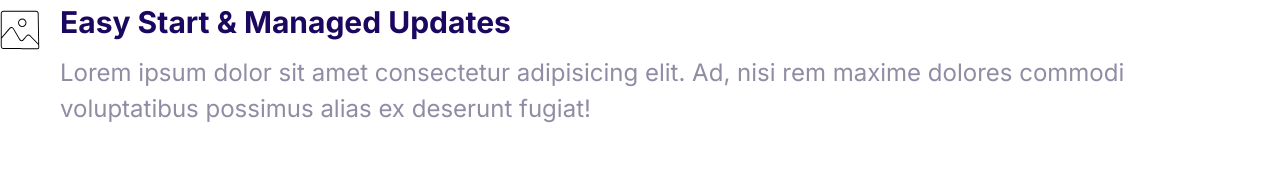
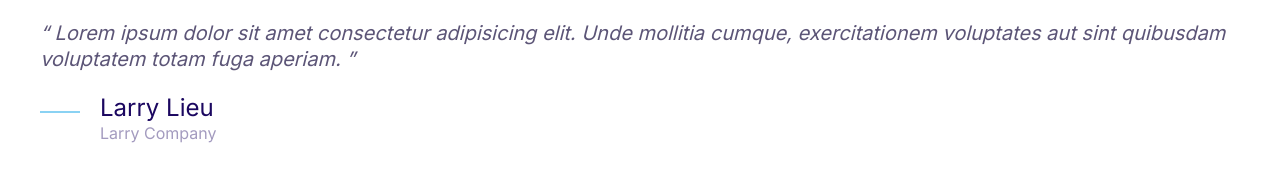
Before and after one commit to LarryLieu/Moshify-Clone, a plain HTML site: page index.html in a window 1280 px wide. Drawn offline with Linux system fonts and the light colour scheme.

Commit message:
Design quotes (combine with media)

```diff
--- a/css/styles.css
+++ b/css/styles.css
@@ -1,6 +1,7 @@
 :root {
   --color-accent: #ff3400;
   --color-body: #918ca4;
+  --color-body-darker: #5c5577;
   --color-border: #ccc;
   --color-headings: #1b0760;
   --color-primary: #2584ff;
@@ -372,3 +373,50 @@ a {
 .media__image {
   margin-top: 1rem;
 }
+
+/* Quotes */
+.quote {
+  font-size: 3rem;
+  font-style: italic;
+  color: var(--color-body-darker);
+  line-height: 1.3;
+}
+
+.quote__text::before {
+  content: open-quote;
+}
+
+.quote__text::after {
+  content: close-quote;
+}
+
+.quote__author {
+  font-size: 3rem;
+  font-weight: 500;
+  font-style: normal;
+  margin-bottom: 0;
+}
+
+.quote__organization {
+  color: var(--color-headings);
+  opacity: 0.4;
+  font-size: 2rem;
+  font-style: normal;
+}
+
+.quote__line {
+  position: relative;
+  bottom: 10px;
+}
+
+@media screen and (min-width: 1024px) {
+  .quote {
+    font-size: 2rem;
+  }
+  .quote__author {
+    font-size: 2.4rem;
+  }
+  .quote__organization {
+    font-size: 1.6rem;
+  }
+}
--- a/index.html
+++ b/index.html
@@ -15,19 +15,25 @@
     <link rel="stylesheet" href="css/styles.css" />
   </head>
   <body>
+    <blockquote class="quote">
+      <p class="quote__text">
+        Lorem ipsum dolor sit amet consectetur adipisicing elit. Unde mollitia
+        cumque, exercitationem voluptates aut sint quibusdam voluptatem totam
+        fuga aperiam.
+      </p>
+      <footer>
         <div class="media">
           <div class="media__image">
-        <svg class="icon icon--primary">
-          <use xlink:href="images/sprite.svg#snap"></use>
+            <svg class="icon icon--primary quote__line">
+              <use xlink:href="images/sprite.svg#line"></use>
             </svg>
           </div>
           <div class="media__body">
-        <h3 class="media__title">Easy Start & Managed Updates</h3>
-        <p>
-          Lorem ipsum dolor sit amet consectetur adipisicing elit. Ad, nisi rem
-          maxime dolores commodi voluptatibus possimus alias ex deserunt fugiat!
-        </p>
+            <h3 class="media__title quote__author">Larry Lieu</h3>
+            <p class="quote__organization">Larry Company</p>
           </div>
         </div>
+      </footer>
+    </blockquote>
   </body>
 </html>
```
Also changed, not shown: components/quotes.html (added, +20 -0 lines). Lines whose indentation alone changed are shown as unchanged.
